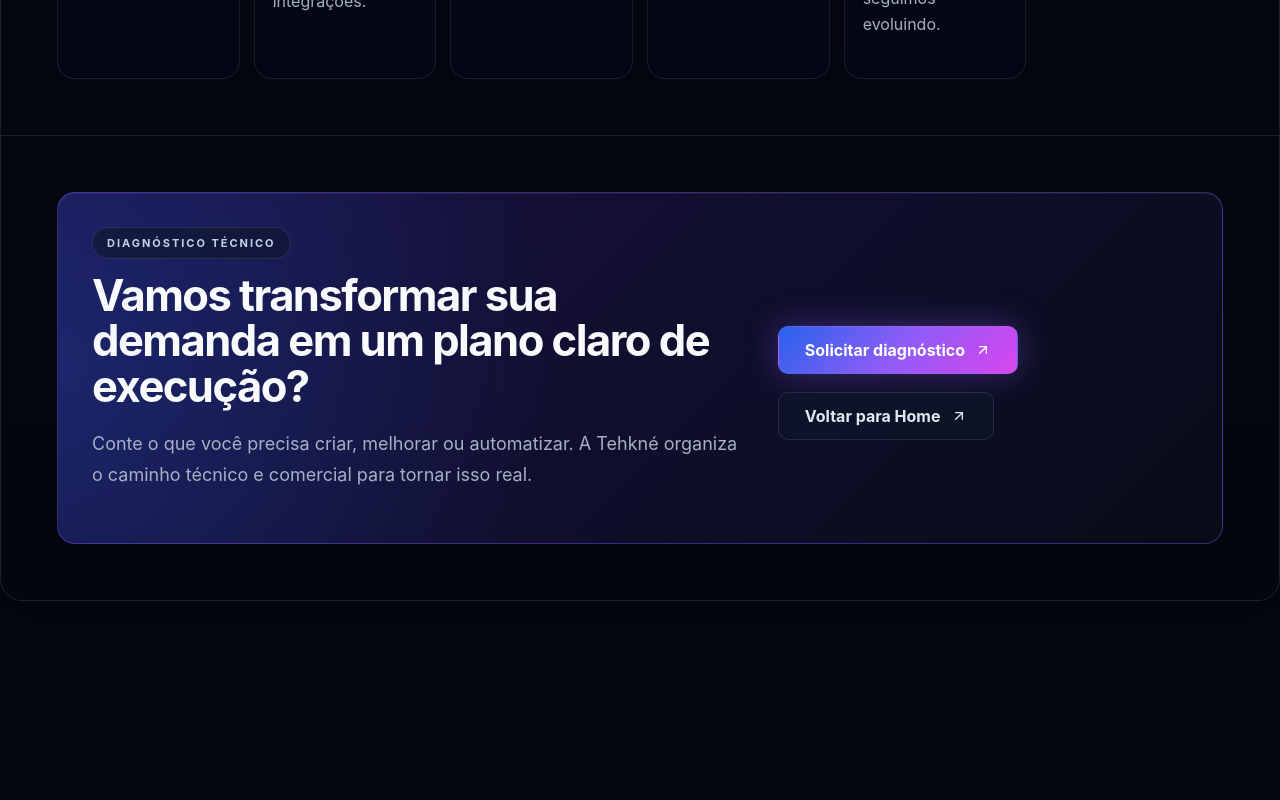
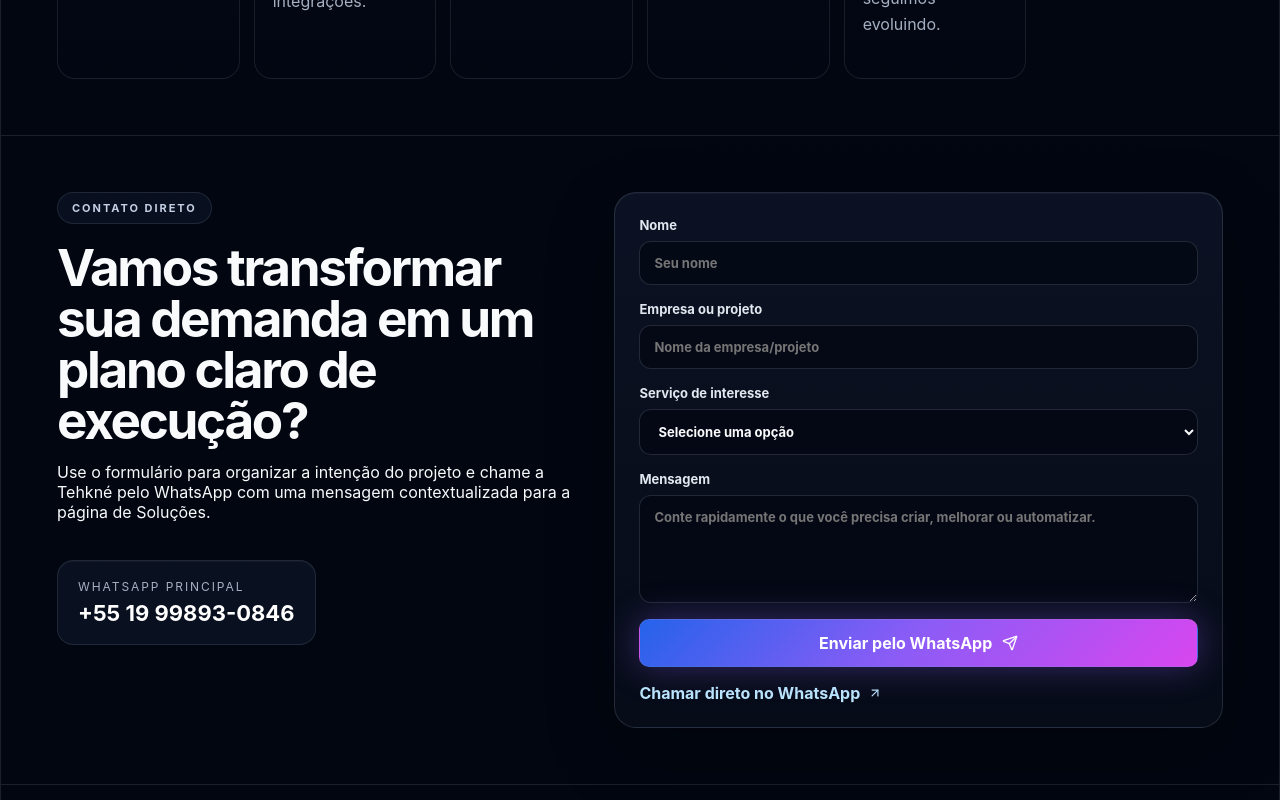
Before and after one commit to Tehkne-Solutions/tehkne-site, a Next.js app: page /solucoes in a window 1280 px wide. Shown: the part 2460-3260 px from the top of the page. Before the commit the page ends 3085 px from the top, so only its background shows below. Built offline with nearby package versions, Linux system fonts and the light colour scheme.

Commit message:
feat: route solution CTAs to WhatsApp

```diff
--- a/app/solucoes/page.tsx
+++ b/app/solucoes/page.tsx
@@ -1,4 +1,6 @@
 import { ArrowUpRight, Bot, Code2, Layers3, MousePointer2, ShieldCheck, Sparkles, Workflow, Wrench } from 'lucide-react';
+import ContactForm from '../components/ContactForm';
+import { whatsAppHref, whatsappMessages } from '../contact';
 
 const solutions = [
   {
@@ -53,6 +55,8 @@ export const metadata = {
 };
 
 export default function SolucoesPage() {
+  const pageWhatsApp = whatsAppHref(whatsappMessages.solucoes);
+
   return (
     <main className="site-shell">
       <div className="background-grid" />
@@ -66,9 +70,9 @@ export default function SolucoesPage() {
           <a href="/#portfolio">Portfólio</a>
           <a href="/#metodo">Método</a>
           <a href="/#os">Tehkné OS</a>
-          <a href="/#contato">Contato</a>
+          <a href={pageWhatsApp} target="_blank" rel="noreferrer">Contato</a>
         </nav>
-        <a className="btn btn-primary coin" href="/#contato">Solicitar diagnóstico <ArrowUpRight size={16} /></a>
+        <a className="btn btn-primary coin" href={pageWhatsApp} target="_blank" rel="noreferrer">Solicitar diagnóstico <ArrowUpRight size={16} /></a>
       </header>
 
       <section className="section-frame solutions-hero">
@@ -77,7 +81,7 @@ export default function SolucoesPage() {
           <h1>Da ideia solta à operação digital estruturada.</h1>
           <p>A Tehkné combina arquitetura, design, desenvolvimento, automações e IA para criar sites, sistemas e produtos digitais com clareza técnica, experiência premium e evolução contínua.</p>
           <div className="hero-actions">
-            <a className="btn btn-primary coin" href="/#contato">Solicitar diagnóstico <ArrowUpRight size={16} /></a>
+            <a className="btn btn-primary coin" href={pageWhatsApp} target="_blank" rel="noreferrer">Solicitar diagnóstico <ArrowUpRight size={16} /></a>
             <a className="btn btn-secondary" href="#solucoes-lista">Ver soluções <ArrowUpRight size={16} /></a>
           </div>
         </div>
@@ -92,6 +96,7 @@ export default function SolucoesPage() {
         <div className="service-grid solutions-grid">
           {solutions.map((solution) => {
             const Icon = solution.icon;
+            const solutionWhatsApp = whatsAppHref(`Olá, Tehkné! Vim pela página de Soluções e quero planejar a solução ${solution.title}. Quero entender escopo, arquitetura, investimento e próximos passos.`);
             return (
               <article className="glass-card service-card solution-card" key={solution.title}>
                 <Icon className="card-icon" size={34} />
@@ -100,7 +105,7 @@ export default function SolucoesPage() {
                 <ul>
                   {solution.bullets.map((bullet) => <li key={bullet}>{bullet}</li>)}
                 </ul>
-                <a href="/#contato">Planejar esta solução <ArrowUpRight size={15} /></a>
+                <a href={solutionWhatsApp} target="_blank" rel="noreferrer">Planejar esta solução <ArrowUpRight size={15} /></a>
               </article>
             );
           })}
@@ -124,6 +129,13 @@ export default function SolucoesPage() {
         </div>
       </section>
 
+      <ContactForm
+        page="Soluções"
+        context="arquitetura, desenvolvimento, WordPress avançado, IA, automações, UX de produto e sustentação técnica"
+        title="Vamos transformar sua demanda em um plano claro de execução?"
+        description="Use o formulário para organizar a intenção do projeto e chame a Tehkné pelo WhatsApp com uma mensagem contextualizada para a página de Soluções."
+      />
+
       <section className="final-cta">
         <div>
           <span className="eyebrow">Diagnóstico técnico</span>
@@ -131,7 +143,7 @@ export default function SolucoesPage() {
           <p>Conte o que você precisa criar, melhorar ou automatizar. A Tehkné organiza o caminho técnico e comercial para tornar isso real.</p>
         </div>
         <div className="hero-actions">
-          <a className="btn btn-primary coin" href="mailto:contato@tehkne.com.br">Solicitar diagnóstico <ArrowUpRight size={16} /></a>
+          <a className="btn btn-primary coin" href={pageWhatsApp} target="_blank" rel="noreferrer">Solicitar diagnóstico <ArrowUpRight size={16} /></a>
           <a className="btn btn-secondary" href="/">Voltar para Home <ArrowUpRight size={16} /></a>
         </div>
       </section>
```
